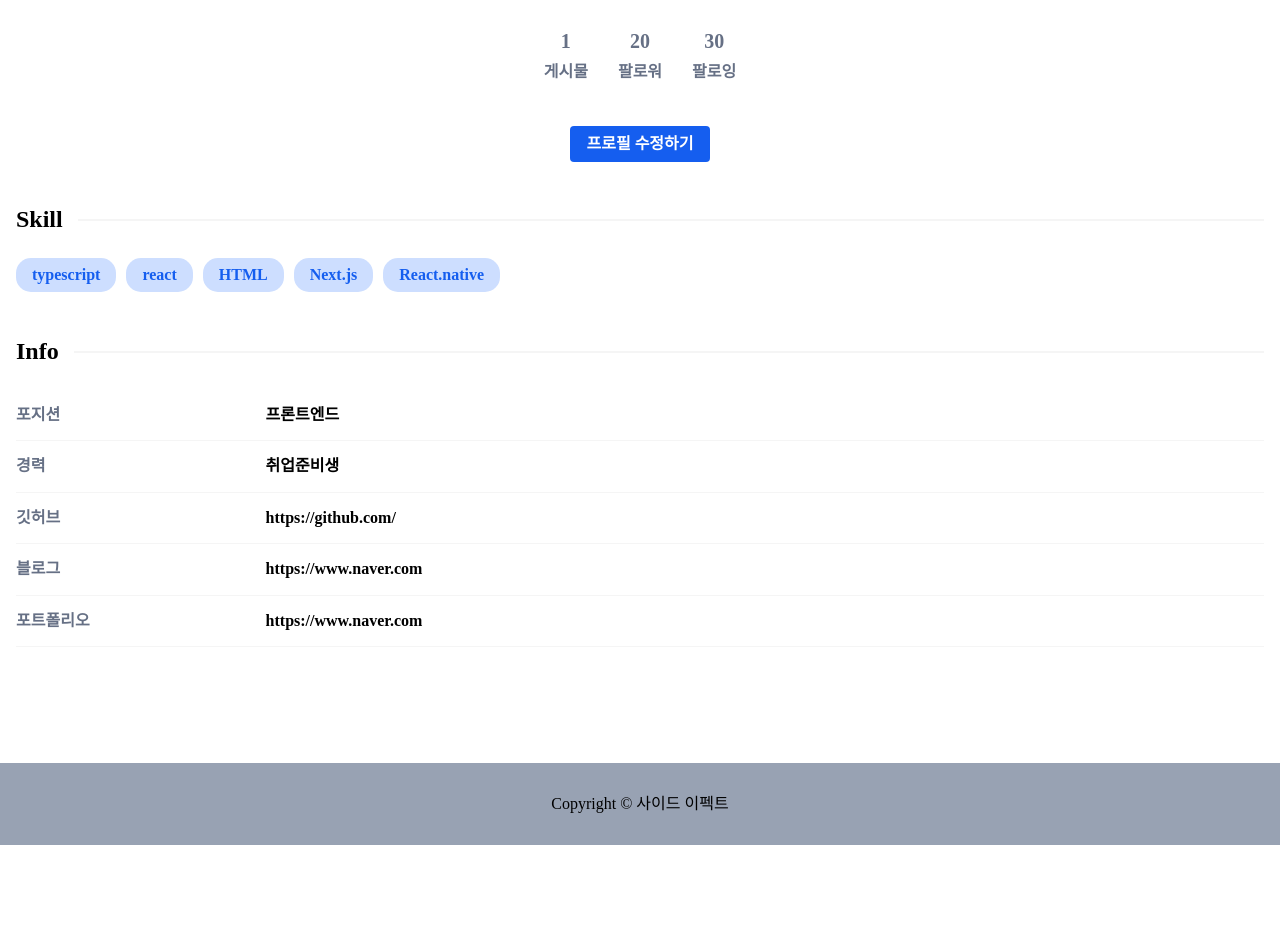
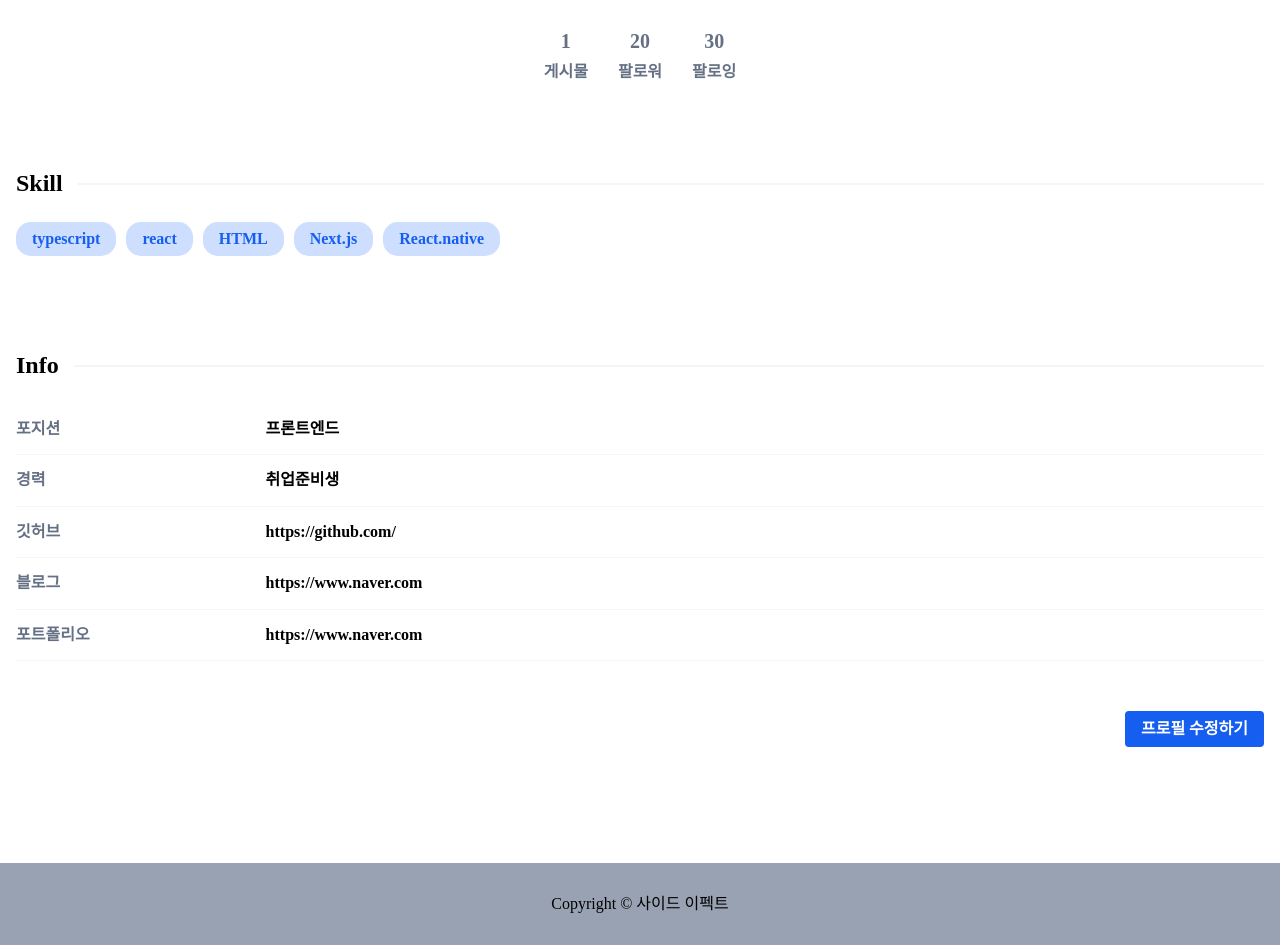
Before and after one commit to Side-Effect-Team/side-effect-frontend, a Next.js app: page /mypage in a window 1280 px wide. Shown: the part 342-1287 px from the top of the page. Before the commit the page ends 1187 px from the top, so only its background shows below. Built offline with nearby package versions, Linux system fonts and the light colour scheme.

Commit message:
design: 버튼 위치 수정

```diff
--- a/components/pages/Mypage/Detail/index.tsx
+++ b/components/pages/Mypage/Detail/index.tsx
@@ -1,3 +1,4 @@
+import { ButtonsWrapper } from "../../../BoardCard/styled";
 import Button from "../../../Button";
 import {
   Border,
@@ -56,7 +57,6 @@ export default function MyPageDetail(p: MyPageDetailProps) {
             </ContentLink>
           ))}
         </ContentsList>
-        <Button>프로필 수정하기</Button>
       </ProfileWrapper>
       <SectionWrapper>
         <SectionHeaderWrapper>
@@ -91,6 +91,9 @@ export default function MyPageDetail(p: MyPageDetailProps) {
           <Text>아직 작성된 정보가 없습니다.</Text>
         )}
       </SectionWrapper>
+      <ButtonsWrapper>
+        <Button>프로필 수정하기</Button>
+      </ButtonsWrapper>
     </Wrapper>
   );
 }
--- a/components/pages/Mypage/Detail/styled.ts
+++ b/components/pages/Mypage/Detail/styled.ts
@@ -70,6 +70,7 @@ export const SectionWrapper = styled.div`
   flex-direction: column;
   height: auto;
   min-height: 30%;
+  margin-bottom: 50px;
 `;
 export const SectionHeaderWrapper = styled.div`
   width: 100%;
@@ -129,3 +130,6 @@ export const InfoContentLink = styled.a`
   font-weight: 600;
   cursor: pointer;
 `;
+export const ButtonWrapper = styled.div`
+  margin-left: auto;
+`;
```
